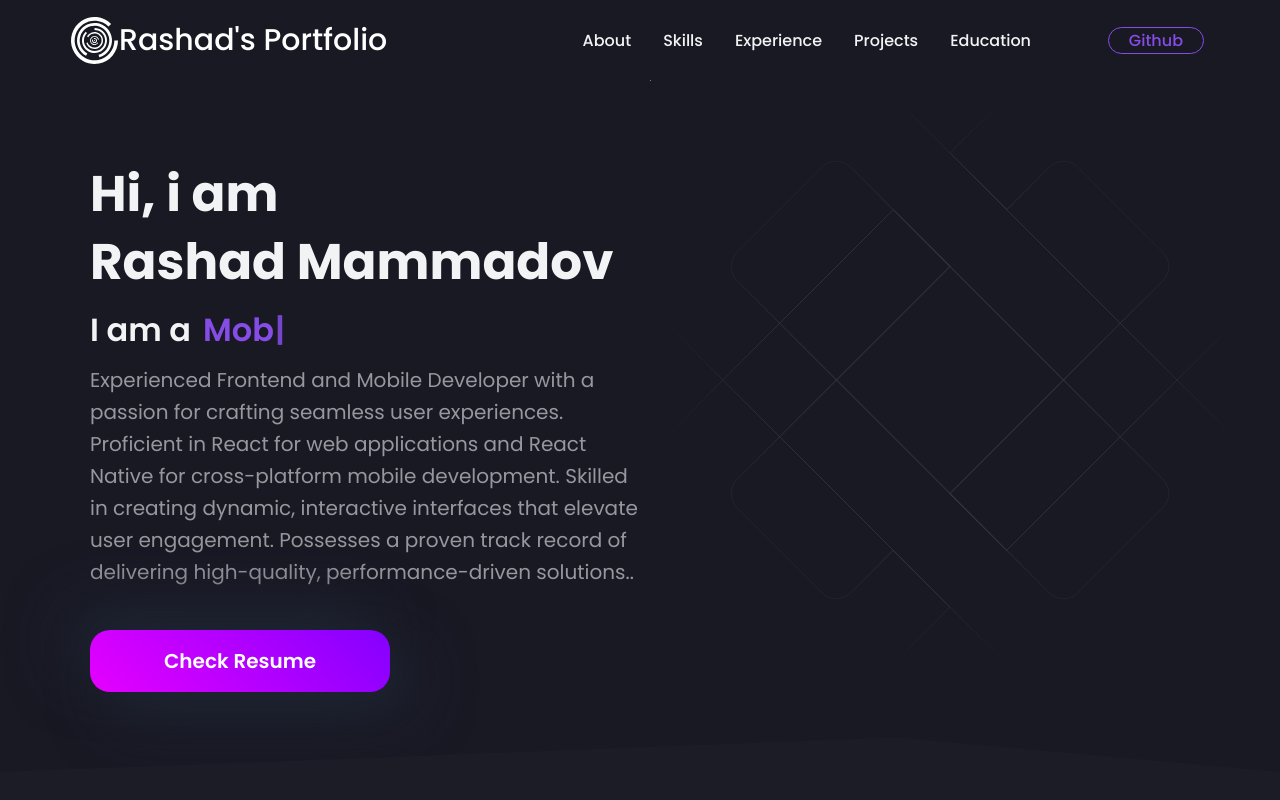
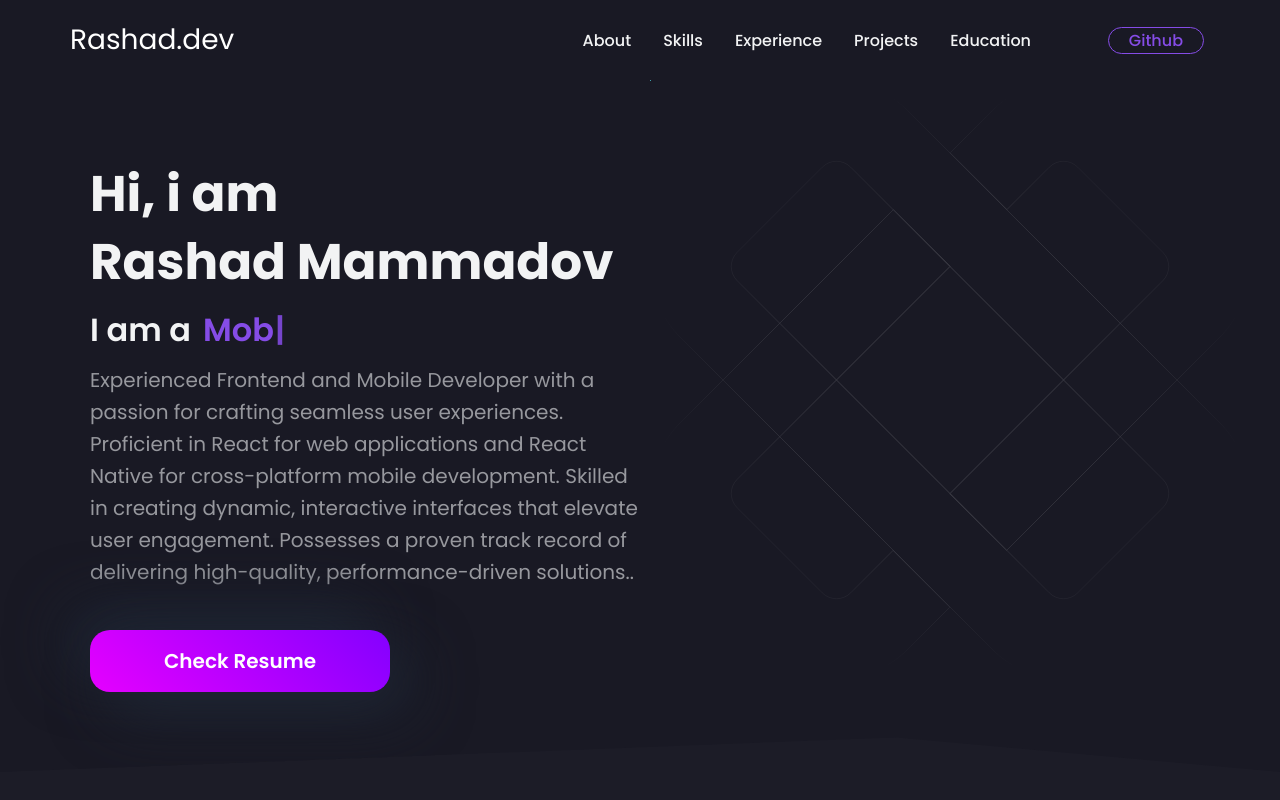
Before and after one commit to RashadMa/Portfolio, a React (Create React App) app in the folder pp-app/: page / in a window 1280 px wide. Shown: the top 800 px of the page. Built offline with nearby package versions, Linux system fonts and the light colour scheme.

Commit message:
Fast fingers project added

```diff
--- a/pp-app/src/components/navbar/index.js
+++ b/pp-app/src/components/navbar/index.js
@@ -119,9 +119,9 @@ const GitHubButton = styled.a`
 const Span = styled.div`
   color: #fff;
   font-family: Poppins;
-  font-size: 30px;
+  font-size: 28px;
   font-style: normal;
-  font-weight: 500;
+  font-weight: 400;
   line-height: normal;
   @media screen and (max-width: 768px) {
     font-size: 20px;
@@ -172,7 +172,7 @@ const Navbar = () => {
   return (
     <Nav>
       <NavbarContainer>
-        <NavLogo to="/">
+        <NavLogo to='/'>
           <div
             style={{
               display: "flex",
@@ -180,61 +180,59 @@ const Navbar = () => {
               color: "white",
               marginBottom: "20",
               cursor: "pointer",
-            }}
-          >
-            <svg
-              xmlns="http://www.w3.org/2000/svg"
-              width="49"
-              height="49"
-              viewBox="0 0 49 49"
-              fill="none"
-            >
+            }}>
+            {/* <svg
+              xmlns='http://www.w3.org/2000/svg'
+              width='49'
+              height='49'
+              viewBox='0 0 49 49'
+              fill='none'>
               <path
-                d="M48 24.5C48 29.9369 46.1149 35.2055 42.6658 39.4083C39.2167 43.611 34.417 46.4878 29.0847 47.5485C23.7523 48.6091 18.2171 47.7881 13.4222 45.2252C8.62734 42.6623 4.86945 38.5161 2.78886 33.4931C0.70827 28.4701 0.433699 22.8811 2.01193 17.6783C3.59017 12.4756 6.92355 7.98103 11.4441 4.96048C15.9647 1.93993 21.3928 0.58027 26.8034 1.11317C32.2141 1.64608 37.2726 4.03857 41.117 7.883L38.5485 10.4515C35.2983 7.2013 31.0217 5.17862 26.4474 4.72808C21.8731 4.27755 17.284 5.42705 13.4622 7.98071C9.64035 10.5344 6.82221 14.3342 5.48792 18.7328C4.15364 23.1313 4.38577 27.8564 6.14476 32.103C7.90376 36.3496 11.0808 39.8549 15.1345 42.0217C19.1882 44.1884 23.8679 44.8826 28.376 43.9859C32.8842 43.0891 36.9419 40.657 39.8579 37.1039C42.7739 33.5508 44.3676 29.0965 44.3676 24.5H48Z"
-                fill="white"
+                d='M48 24.5C48 29.9369 46.1149 35.2055 42.6658 39.4083C39.2167 43.611 34.417 46.4878 29.0847 47.5485C23.7523 48.6091 18.2171 47.7881 13.4222 45.2252C8.62734 42.6623 4.86945 38.5161 2.78886 33.4931C0.70827 28.4701 0.433699 22.8811 2.01193 17.6783C3.59017 12.4756 6.92355 7.98103 11.4441 4.96048C15.9647 1.93993 21.3928 0.58027 26.8034 1.11317C32.2141 1.64608 37.2726 4.03857 41.117 7.883L38.5485 10.4515C35.2983 7.2013 31.0217 5.17862 26.4474 4.72808C21.8731 4.27755 17.284 5.42705 13.4622 7.98071C9.64035 10.5344 6.82221 14.3342 5.48792 18.7328C4.15364 23.1313 4.38577 27.8564 6.14476 32.103C7.90376 36.3496 11.0808 39.8549 15.1345 42.0217C19.1882 44.1884 23.8679 44.8826 28.376 43.9859C32.8842 43.0891 36.9419 40.657 39.8579 37.1039C42.7739 33.5508 44.3676 29.0965 44.3676 24.5H48Z'
+                fill='white'
               />
               <path
-                d="M16.0158 39.8059C12.4747 37.843 9.72374 34.7131 8.23167 30.9493C6.73959 27.1856 6.59871 23.0209 7.83302 19.1649C9.06733 15.3089 11.6005 12.0002 15.0008 9.80253C18.4011 7.60485 22.4583 6.65418 26.481 7.11251C30.5037 7.57084 34.243 9.4098 37.0618 12.3161C39.8807 15.2223 41.6046 19.0161 41.9398 23.0509C42.2751 27.0857 41.201 31.1119 38.9005 34.4436C36.6 37.7752 33.2155 40.2061 29.3236 41.3221L28.578 38.7219C31.8683 37.7784 34.7297 35.7233 36.6746 32.9066C38.6195 30.0899 39.5276 26.686 39.2442 23.2749C38.9607 19.8637 37.5033 16.6564 35.1201 14.1993C32.737 11.7423 29.5757 10.1876 26.1748 9.8001C22.7739 9.41262 19.3438 10.2163 16.4691 12.0743C13.5943 13.9323 11.4527 16.7296 10.4092 19.9895C9.36571 23.2495 9.48482 26.7704 10.7463 29.9524C12.0077 33.1344 14.3334 35.7806 17.3272 37.44L16.0158 39.8059Z"
-                fill="white"
+                d='M16.0158 39.8059C12.4747 37.843 9.72374 34.7131 8.23167 30.9493C6.73959 27.1856 6.59871 23.0209 7.83302 19.1649C9.06733 15.3089 11.6005 12.0002 15.0008 9.80253C18.4011 7.60485 22.4583 6.65418 26.481 7.11251C30.5037 7.57084 34.243 9.4098 37.0618 12.3161C39.8807 15.2223 41.6046 19.0161 41.9398 23.0509C42.2751 27.0857 41.201 31.1119 38.9005 34.4436C36.6 37.7752 33.2155 40.2061 29.3236 41.3221L28.578 38.7219C31.8683 37.7784 34.7297 35.7233 36.6746 32.9066C38.6195 30.0899 39.5276 26.686 39.2442 23.2749C38.9607 19.8637 37.5033 16.6564 35.1201 14.1993C32.737 11.7423 29.5757 10.1876 26.1748 9.8001C22.7739 9.41262 19.3438 10.2163 16.4691 12.0743C13.5943 13.9323 11.4527 16.7296 10.4092 19.9895C9.36571 23.2495 9.48482 26.7704 10.7463 29.9524C12.0077 33.1344 14.3334 35.7806 17.3272 37.44L16.0158 39.8059Z'
+                fill='white'
               />
               <path
-                d="M24.5 12C27.392 12 30.1944 13.0027 32.4299 14.8374C34.6654 16.672 36.1957 19.225 36.7598 22.0614C37.324 24.8977 36.8873 27.842 35.524 30.3925C34.1608 32.9429 31.9554 34.9418 29.2836 36.0485C26.6118 37.1552 23.6389 37.3012 20.8715 36.4618C18.1041 35.6223 15.7133 33.8492 14.1067 31.4446C12.5 29.0401 11.7768 26.1528 12.0602 23.2748C12.3437 20.3968 13.6163 17.7061 15.6612 15.6612L17.0274 17.0274C15.2986 18.7562 14.2227 21.031 13.983 23.4642C13.7434 25.8973 14.3548 28.3383 15.7132 30.3712C17.0715 32.4041 19.0927 33.9031 21.4323 34.6128C23.772 35.3225 26.2854 35.1991 28.5442 34.2634C30.803 33.3278 32.6675 31.6379 33.8201 29.4817C34.9726 27.3254 35.3418 24.8363 34.8648 22.4383C34.3879 20.0404 33.0942 17.882 31.2042 16.3309C29.3143 14.7799 26.945 13.9321 24.5 13.9321L24.5 12Z"
-                fill="white"
+                d='M24.5 12C27.392 12 30.1944 13.0027 32.4299 14.8374C34.6654 16.672 36.1957 19.225 36.7598 22.0614C37.324 24.8977 36.8873 27.842 35.524 30.3925C34.1608 32.9429 31.9554 34.9418 29.2836 36.0485C26.6118 37.1552 23.6389 37.3012 20.8715 36.4618C18.1041 35.6223 15.7133 33.8492 14.1067 31.4446C12.5 29.0401 11.7768 26.1528 12.0602 23.2748C12.3437 20.3968 13.6163 17.7061 15.6612 15.6612L17.0274 17.0274C15.2986 18.7562 14.2227 21.031 13.983 23.4642C13.7434 25.8973 14.3548 28.3383 15.7132 30.3712C17.0715 32.4041 19.0927 33.9031 21.4323 34.6128C23.772 35.3225 26.2854 35.1991 28.5442 34.2634C30.803 33.3278 32.6675 31.6379 33.8201 29.4817C34.9726 27.3254 35.3418 24.8363 34.8648 22.4383C34.3879 20.0404 33.0942 17.882 31.2042 16.3309C29.3143 14.7799 26.945 13.9321 24.5 13.9321L24.5 12Z'
+                fill='white'
               />
               <path
-                d="M17.0301 20.4442C17.9684 18.7159 19.477 17.3666 21.2987 16.6259C23.1204 15.8853 25.1426 15.7992 27.0206 16.3823C28.8987 16.9655 30.5165 18.1818 31.5983 19.824C32.6801 21.4662 33.159 23.4328 32.9535 25.3885C32.7479 27.3442 31.8706 29.1682 30.471 30.5496C29.0714 31.931 27.2361 32.7844 25.2778 32.9643C23.3195 33.1443 21.3594 32.6397 19.7315 31.5364C18.1036 30.4332 16.9086 28.7997 16.3501 26.9141L17.7273 26.5062C18.1914 28.0731 19.1845 29.4306 20.5373 30.3474C21.8901 31.2642 23.519 31.6836 25.1464 31.534C26.7737 31.3845 28.2989 30.6753 29.462 29.5273C30.6251 28.3794 31.3542 26.8636 31.525 25.2384C31.6958 23.6131 31.2978 21.9789 30.3988 20.6142C29.4998 19.2495 28.1554 18.2387 26.5947 17.7541C25.034 17.2695 23.3535 17.341 21.8396 17.9565C20.3258 18.572 19.0721 19.6933 18.2924 21.1295L17.0301 20.4442Z"
-                fill="white"
+                d='M17.0301 20.4442C17.9684 18.7159 19.477 17.3666 21.2987 16.6259C23.1204 15.8853 25.1426 15.7992 27.0206 16.3823C28.8987 16.9655 30.5165 18.1818 31.5983 19.824C32.6801 21.4662 33.159 23.4328 32.9535 25.3885C32.7479 27.3442 31.8706 29.1682 30.471 30.5496C29.0714 31.931 27.2361 32.7844 25.2778 32.9643C23.3195 33.1443 21.3594 32.6397 19.7315 31.5364C18.1036 30.4332 16.9086 28.7997 16.3501 26.9141L17.7273 26.5062C18.1914 28.0731 19.1845 29.4306 20.5373 30.3474C21.8901 31.2642 23.519 31.6836 25.1464 31.534C26.7737 31.3845 28.2989 30.6753 29.462 29.5273C30.6251 28.3794 31.3542 26.8636 31.525 25.2384C31.6958 23.6131 31.2978 21.9789 30.3988 20.6142C29.4998 19.2495 28.1554 18.2387 26.5947 17.7541C25.034 17.2695 23.3535 17.341 21.8396 17.9565C20.3258 18.572 19.0721 19.6933 18.2924 21.1295L17.0301 20.4442Z'
+                fill='white'
               />
               <path
-                d="M28.2197 27.0327C27.6337 27.8933 26.7675 28.5241 25.7687 28.8176C24.7698 29.1111 23.7001 29.0492 22.7417 28.6424C21.7834 28.2356 20.9958 27.5091 20.513 26.5867C20.0303 25.6643 19.8823 24.603 20.0943 23.5837C20.3063 22.5644 20.8652 21.6502 21.6757 20.9968C22.4862 20.3434 23.4982 19.9912 24.5393 20.0003C25.5803 20.0094 26.586 20.3791 27.385 21.0466C28.184 21.7141 28.7269 22.6379 28.921 23.6607L28.0934 23.8179C27.9356 22.9865 27.4944 22.2356 26.845 21.6931C26.1955 21.1506 25.3781 20.85 24.5319 20.8426C23.6858 20.8353 22.8632 21.1215 22.2044 21.6526C21.5456 22.1837 21.0914 22.9268 20.9191 23.7553C20.7467 24.5837 20.867 25.4463 21.2594 26.1961C21.6517 26.9458 22.2919 27.5363 23.0709 27.867C23.8498 28.1976 24.7193 28.2479 25.5312 28.0094C26.3431 27.7708 27.0471 27.2581 27.5234 26.5586L28.2197 27.0327Z"
-                fill="white"
+                d='M28.2197 27.0327C27.6337 27.8933 26.7675 28.5241 25.7687 28.8176C24.7698 29.1111 23.7001 29.0492 22.7417 28.6424C21.7834 28.2356 20.9958 27.5091 20.513 26.5867C20.0303 25.6643 19.8823 24.603 20.0943 23.5837C20.3063 22.5644 20.8652 21.6502 21.6757 20.9968C22.4862 20.3434 23.4982 19.9912 24.5393 20.0003C25.5803 20.0094 26.586 20.3791 27.385 21.0466C28.184 21.7141 28.7269 22.6379 28.921 23.6607L28.0934 23.8179C27.9356 22.9865 27.4944 22.2356 26.845 21.6931C26.1955 21.1506 25.3781 20.85 24.5319 20.8426C23.6858 20.8353 22.8632 21.1215 22.2044 21.6526C21.5456 22.1837 21.0914 22.9268 20.9191 23.7553C20.7467 24.5837 20.867 25.4463 21.2594 26.1961C21.6517 26.9458 22.2919 27.5363 23.0709 27.867C23.8498 28.1976 24.7193 28.2479 25.5312 28.0094C26.3431 27.7708 27.0471 27.2581 27.5234 26.5586L28.2197 27.0327Z'
+                fill='white'
               />
               <path
-                d="M23.7068 22.1292C24.2553 21.9457 24.8504 21.9581 25.3909 22.1642C25.9313 22.3702 26.3835 22.7574 26.6705 23.2595C26.9575 23.7617 27.0615 24.3478 26.9648 24.918C26.8681 25.4883 26.5767 26.0074 26.1402 26.3868C25.7037 26.7663 25.1491 26.9826 24.5709 26.999C23.9928 27.0154 23.4268 26.8309 22.9695 26.4768C22.5122 26.1227 22.1918 25.621 22.0629 25.0571C21.934 24.4933 22.0046 23.9022 22.2627 23.3846L23.1394 23.8217C22.9825 24.1365 22.9395 24.4959 23.0179 24.8388C23.0963 25.1817 23.2911 25.4868 23.5693 25.7022C23.8474 25.9175 24.1916 26.0297 24.5431 26.0198C24.8947 26.0098 25.232 25.8782 25.4975 25.6475C25.7629 25.4167 25.9402 25.101 25.999 24.7543C26.0578 24.4075 25.9945 24.051 25.82 23.7456C25.6454 23.4403 25.3704 23.2048 25.0418 23.0795C24.7131 22.9542 24.3512 22.9467 24.0176 23.0583L23.7068 22.1292Z"
-                fill="white"
+                d='M23.7068 22.1292C24.2553 21.9457 24.8504 21.9581 25.3909 22.1642C25.9313 22.3702 26.3835 22.7574 26.6705 23.2595C26.9575 23.7617 27.0615 24.3478 26.9648 24.918C26.8681 25.4883 26.5767 26.0074 26.1402 26.3868C25.7037 26.7663 25.1491 26.9826 24.5709 26.999C23.9928 27.0154 23.4268 26.8309 22.9695 26.4768C22.5122 26.1227 22.1918 25.621 22.0629 25.0571C21.934 24.4933 22.0046 23.9022 22.2627 23.3846L23.1394 23.8217C22.9825 24.1365 22.9395 24.4959 23.0179 24.8388C23.0963 25.1817 23.2911 25.4868 23.5693 25.7022C23.8474 25.9175 24.1916 26.0297 24.5431 26.0198C24.8947 26.0098 25.232 25.8782 25.4975 25.6475C25.7629 25.4167 25.9402 25.101 25.999 24.7543C26.0578 24.4075 25.9945 24.051 25.82 23.7456C25.6454 23.4403 25.3704 23.2048 25.0418 23.0795C24.7131 22.9542 24.3512 22.9467 24.0176 23.0583L23.7068 22.1292Z'
+                fill='white'
               />
               <circle
-                cx="24.5"
-                cy="24.5"
-                r="0.5"
-                transform="rotate(-180 24.5 24.5)"
-                fill="white"
+                cx='24.5'
+                cy='24.5'
+                r='0.5'
+                transform='rotate(-180 24.5 24.5)'
+                fill='white'
               />
-            </svg>
-            <Span>Rashad's Portfolio</Span>
+            </svg> */}
+            <Span>Rashad.dev</Span>
           </div>
         </NavLogo>
         <MobileIcon>
           <FaBars onClick={() => setOpen(!open)} />
         </MobileIcon>
         <NavItems>
-          <NavLink href="#about">About</NavLink>
-          <NavLink href="#skills">Skills</NavLink>
-          <NavLink href="#experience">Experience</NavLink>
-          <NavLink href="#projects">Projects</NavLink>
-          <NavLink href="#education">Education</NavLink>
+          <NavLink href='#about'>About</NavLink>
+          <NavLink href='#skills'>Skills</NavLink>
+          <NavLink href='#experience'>Experience</NavLink>
+          <NavLink href='#projects'>Projects</NavLink>
+          <NavLink href='#education'>Education</NavLink>
           <ButtonContainer>
-            <GitHubButton href="https://github.com/RashadMa">
+            <GitHubButton href='https://github.com/RashadMa'>
               Github
             </GitHubButton>
           </ButtonContainer>
@@ -242,11 +240,11 @@ const Navbar = () => {
       </NavbarContainer>
       {open && (
         <MobileMenu open={open}>
-          <MobileMenuLink href="#about">About</MobileMenuLink>
-          <MobileMenuLink href="#skills">Skills</MobileMenuLink>
-          <MobileMenuLink href="#experience">Experience</MobileMenuLink>
-          <MobileMenuLink href="#projects">Projects</MobileMenuLink>
-          <MobileMenuLink href="#education">Education</MobileMenuLink>
+          <MobileMenuLink href='#about'>About</MobileMenuLink>
+          <MobileMenuLink href='#skills'>Skills</MobileMenuLink>
+          <MobileMenuLink href='#experience'>Experience</MobileMenuLink>
+          <MobileMenuLink href='#projects'>Projects</MobileMenuLink>
+          <MobileMenuLink href='#education'>Education</MobileMenuLink>
           <GitHubButton
             style={{
               padding: "10px 16px",
@@ -254,9 +252,8 @@ const Navbar = () => {
               color: "white",
               width: "max-content",
             }}
-            href="https://github.com/RashadMa"
-            target="_blank"
-          >
+            href='https://github.com/RashadMa'
+            target='_blank'>
             Github Profile
           </GitHubButton>
         </MobileMenu>
```
Also changed, not shown: pp-app/src/data/constants.js (+14 -2 lines).
